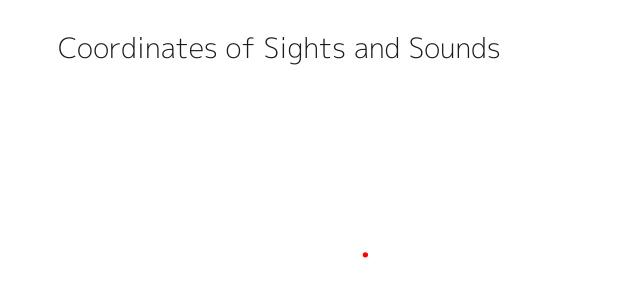
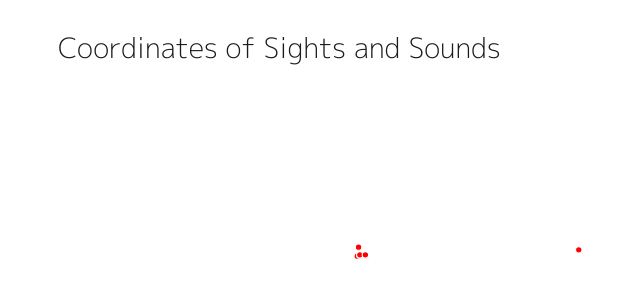
Before and after one commit to coordinatesofsightsandsounds/coordinatesofsightsandsounds.github.io, a website built with Parcel: page src/index.html in a window 1280 px wide. Shown: the full height of the page, 70-710 px from the left. Built offline with nearby package versions, Linux system fonts and the light colour scheme.

Commit message:
add more locations

```diff
--- a/src/components/app.ts
+++ b/src/components/app.ts
@@ -2,6 +2,7 @@ import { Selection, BaseType } from 'd3-selection'
 import map from './map'
 import video from './video'
 import { Emitter } from '../core/eventemitter'
+import { decimalToDegree } from '../core/utils';
 
 
 export type Coordinate = {
@@ -25,9 +26,45 @@ export default (app: Selection<BaseType, {}, HTMLElement, any>) => {
   const emitter = new Emitter()
 
   const videos: { [id: number]: Video } = {
+    335594697: {
+      id: 335594697,
+      title: 'Coney Island, Brooklyn, NY, USA, June 16, 2018, under jetty (light organ)',
+      date: 'June 16, 2018',
+      coordinate: decimalToDegree([-73.983913, 40.572231])
+    },
+    335595236: {
+      id: 335595236,
+      title: 'Lake Sacandaga outlet, Speculator, NY, USA, July 7, 2018, moon ',
+      date: 'June 16, 2018',
+      coordinate: decimalToDegree([-74.404956, 43.474052])
+    },
+    335596045: {
+      id: 335596045,
+      title: 'River Road, NJ, USA, July 9, 2018, fireflies',
+      date: 'July 9, 2018',
+      coordinate: decimalToDegree([-74.857114, 40.283332])
+    },
+    335597358: {
+      id: 335597358,
+      title: 'Collioure, France, August 12, 2018, jetty',
+      date: 'August 12, 2018',
+      coordinate: decimalToDegree([3.086859, 42.527878])
+    },
+    335598158: {
+      id: 335598158,
+      title: 'Prospect Park, Brooklyn, NY, USA, November 10, 2018, tunnel',
+      date: 'November 10, 2018',
+      coordinate: decimalToDegree([-73.964821, 40.659920])
+    },
+    335598403: {
+      id: 335598403,
+      title: 'Roosevelt Island Tramway, New York, NY, USA, November 15, 2018',
+      date: 'November 15, 2018',
+      coordinate: decimalToDegree([-73.957244, 40.758128])
+    },
     335598971: {
       id: 335598971,
-      title: 'Times Square, New York, NY, USA',
+      title: 'Times Square, New York, NY, USA, December 10, 2018',
       date: 'December 10, 2018',
       coordinate: {
         degreeLat: 40,
@@ -51,6 +88,63 @@ export default (app: Selection<BaseType, {}, HTMLElement, any>) => {
         secondLng: 3.7,
       }
     },
+    10: {
+      id: 1,
+      title: 'Fort Greene Park, Brooklyn, NY, USA, March 15, 2019, top of the hill',
+      date: 'March 15, 2019',
+      coordinate: {
+        degreeLat: 40,
+        minuteLat: 41,
+        secondLat: 30.8,
+        degreeLng: -73,
+        minuteLng: 58,
+        secondLng: 32.3,
+      }
+    },
+    11: {
+      id: 11,
+      title: 'East River Esplanade, 62nd Street, New York, NY, USA, March 21, 2019',
+      date: 'March 21, 2019',
+      coordinate: {
+        degreeLat: 40,
+        minuteLat: 45,
+        secondLat: 36.1,
+        degreeLng: -73,
+        minuteLng: 57,
+        secondLng: 25.6,
+      }
+    },
+    12: {
+      id: 12,
+      title: 'Guggenheim Museum,  New York, NY, USA, March 23, 2019',
+      date: 'March 23, 2019',
+      coordinate: {
+        degreeLat: 40,
+        minuteLat: 46,
+        secondLat: 59.5,
+        degreeLng: -73,
+        minuteLng: 57,
+        secondLng: 32.4,
+      }
+    },
+    13: {
+      id: 13,
+      title: 'Bucks County Playhouse, New Hope, NJ, USA',
+      date: 'April 21, 2019',
+      coordinate: decimalToDegree([-74.950765, 40.362344])
+    },
+    14: {
+      id: 14,
+      title: 'Delaware and Raritan Canal State Park Trail, Lambertville, NJ, USA, April 21, 2019',
+      date: 'April 21, 2019',
+      coordinate: decimalToDegree([-74.945191, 40.363840])
+    },
+    15: {
+      id: 15,
+      title: 'Chaim Baier Music Island, Prospect Park, Brooklyn, NY, USA, May 4, 2019',
+      date: 'May 4, 2019',
+      coordinate: decimalToDegree([-73.965041, 40.658142])
+    },
   }
 
   const container = app.append('div')
--- a/src/style.scss
+++ b/src/style.scss
@@ -1,7 +1,7 @@
 @import './styles/reset.css';
 
 #app {
-  font-family: 'M PLUS 1p', serif;
+  font-family: 'M PLUS 1p', sans-serif;
   color: #1B1B1B;
   margin: 2rem auto 0;
   width: 80%;
@@ -31,7 +31,7 @@
   button {
     border: none;
     cursor: pointer;
-    font-family: 'M PLUS 1p', serif;
+    font-family: 'M PLUS 1p', sans-serif;
     font-size: inherit;
 
     &:focus {
```
Also changed, not shown: README.md.
